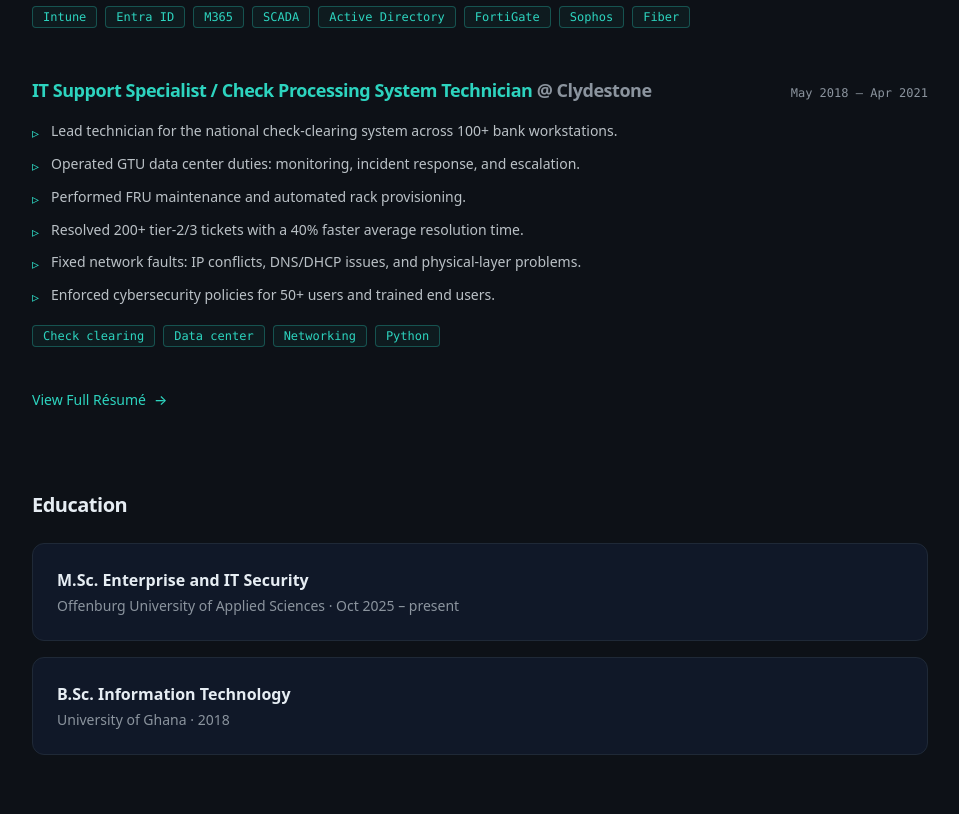
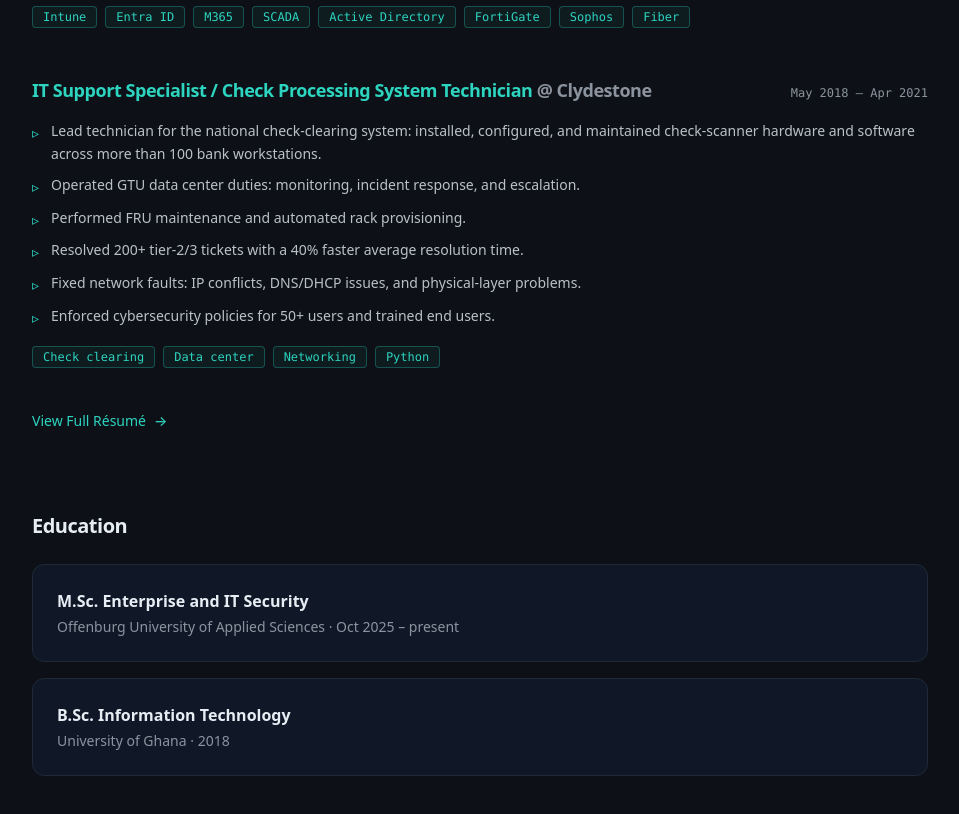
Before and after one commit to Khallitos/cphilcomputers_blogpost, a Next.js app: page / in a window 1280 px wide. Shown: the part 2380-3194 px from the top of the page, without its empty margins (288-1247 px from the left). Built offline with nearby package versions, Linux system fonts and the light colour scheme.

Commit message:
Correct check-scanner hardware attribution to Clydestone

```diff
--- a/src/data/cv.ts
+++ b/src/data/cv.ts
@@ -67,7 +67,7 @@ export const EXPERIENCE: Experience[] = [
     location: "Accra, Ghana",
     period: "May 2018 – Apr 2021",
     bullets: [
-      "Lead technician for the national check-clearing system across 100+ bank workstations.",
+      "Lead technician for the national check-clearing system: installed, configured, and maintained check-scanner hardware and software across more than 100 bank workstations.",
       "Operated GTU data center duties: monitoring, incident response, and escalation.",
       "Performed FRU maintenance and automated rack provisioning.",
       "Resolved 200+ tier-2/3 tickets with a 40% faster average resolution time.",
```
